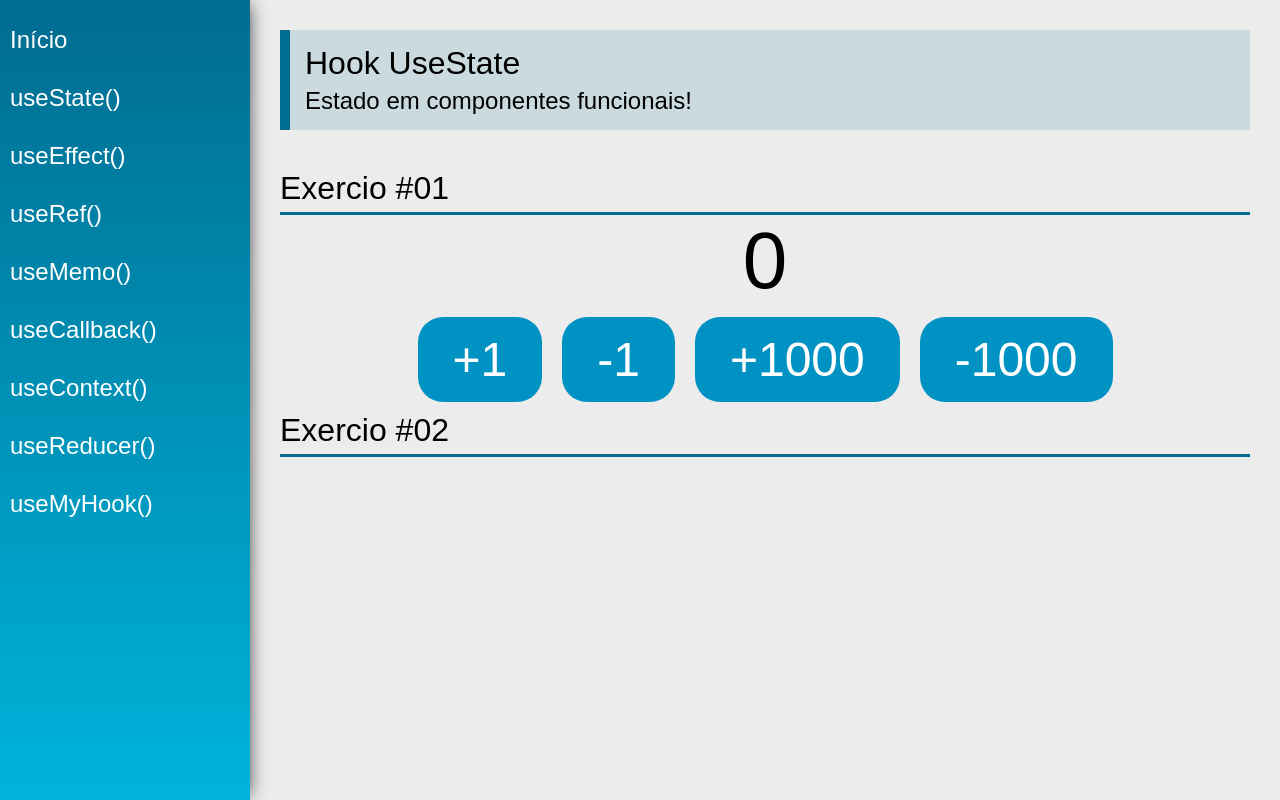
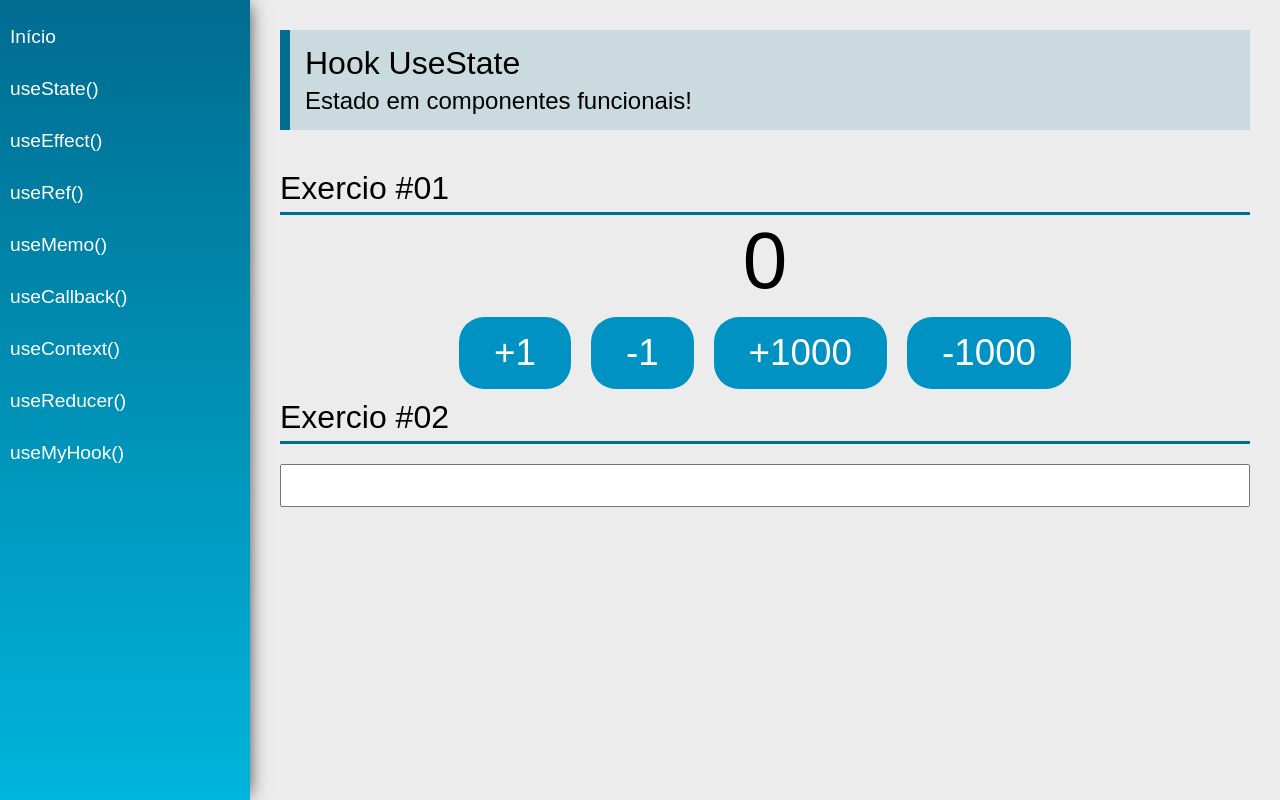
Before and after one commit to Smooke09/React-Hooks, a React (Create React App) app: page /useState in a window 1280 px wide. Built offline with nearby package versions, Linux system fonts and the light colour scheme.

Commit message:
exercise useState 2/2

```diff
--- a/src/components/layout/Menu.css
+++ b/src/components/layout/Menu.css
@@ -30,7 +30,7 @@
 
     text-decoration: none;
     color: #fff;
-    font-size: 1.5rem;
+    font-size: 1.2rem;
 }
 
 .Menu li a:hover {
--- a/src/index.css
+++ b/src/index.css
@@ -15,7 +15,7 @@
 
 .input {
     font-weight: 300;
-    font-size: 4rem;
+    font-size: 2rem;
     margin: 20px 0px;
 }
 
@@ -27,7 +27,7 @@
     outline: none;
     background-color: #0092c3;
 
-    font-size: 3rem;
+    font-size: 2.3rem;
     color: #fff;
 }
 
--- a/src/views/examples/UseState.jsx
+++ b/src/views/examples/UseState.jsx
@@ -5,6 +5,7 @@
 const UseState = (props) => {
   // Criando estado em componente funcional
   const [count, setCount] = useState(0);
+  const [name, setName] = useState("");
 
   return (
     <div className="UseState">
@@ -37,6 +38,13 @@
         </div>
       </div>
       <SectionTitle title="Exercio #02" />
+      <input
+        type="text"
+        className="input"
+        value={name}
+        onChange={(e) => setName(e.target.value)}
+      />
+      <span className="text">{name}</span>
     </div>
   );
 };
```
